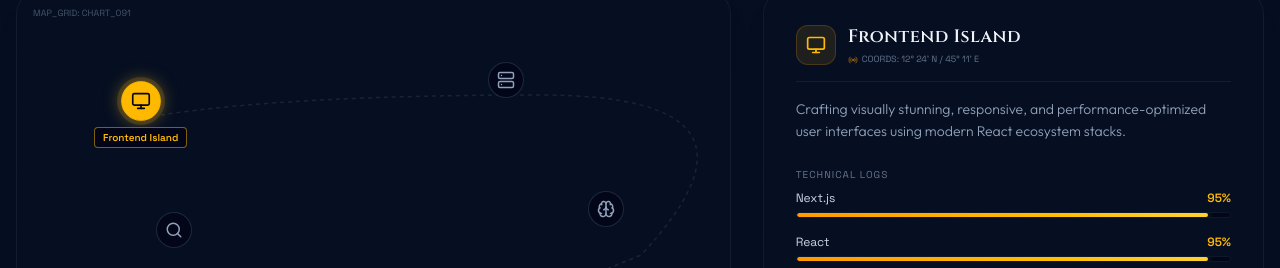
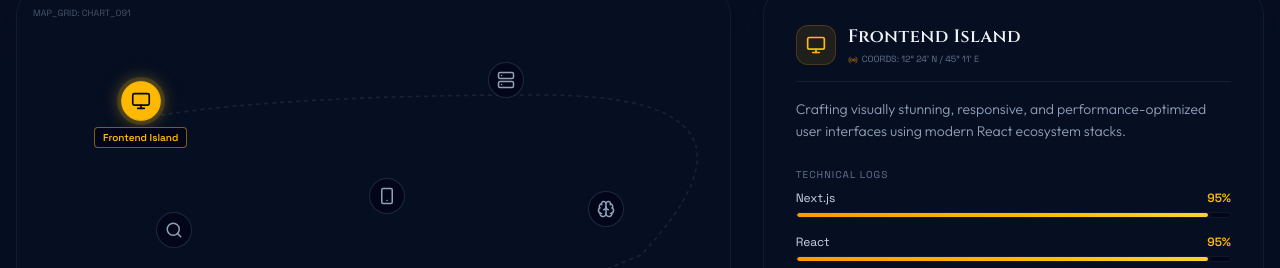
Before and after one commit to Shree-varshan-430/Portfolio, a Next.js app: page / in a window 1280 px wide. Shown: the part 2514-2782 px from the top of the page. Built offline with nearby package versions, Linux system fonts and the light colour scheme.

Commit message:
Add App Development Island to Crew Skills

```diff
--- a/src/components/SkillsIslands.tsx
+++ b/src/components/SkillsIslands.tsx
@@ -2,7 +2,7 @@
 
 import { useState } from "react";
 import { motion, AnimatePresence } from "framer-motion";
-import { Compass, Monitor, Server, Brain, Search, TrendingUp, Paintbrush, Radio } from "lucide-react";
+import { Compass, Monitor, Server, Brain, Search, TrendingUp, Paintbrush, Radio, Smartphone } from "lucide-react";
 
 interface Skill {
   name: string;
@@ -98,6 +98,19 @@ const islandsData: Island[] = [
       { name: "Video Editing", level: 90 },
       { name: "Motion Graphics", level: 85 },
       { name: "Visual Storytelling", level: 90 },
+    ],
+  },
+  {
+    id: "app-development",
+    name: "App Development Island",
+    coords: "08° 14' S / 102° 36' E",
+    icon: Smartphone,
+    description: "Developing high-performance cross-platform mobile applications for iOS and Android environments with offline-first synchronization.",
+    gridPos: { top: "42%", left: "52%" },
+    skills: [
+      { name: "React Native", level: 90 },
+      { name: "Flutter", level: 85 },
+      { name: "Expo", level: 90 },
     ],
   },
 ];
```
